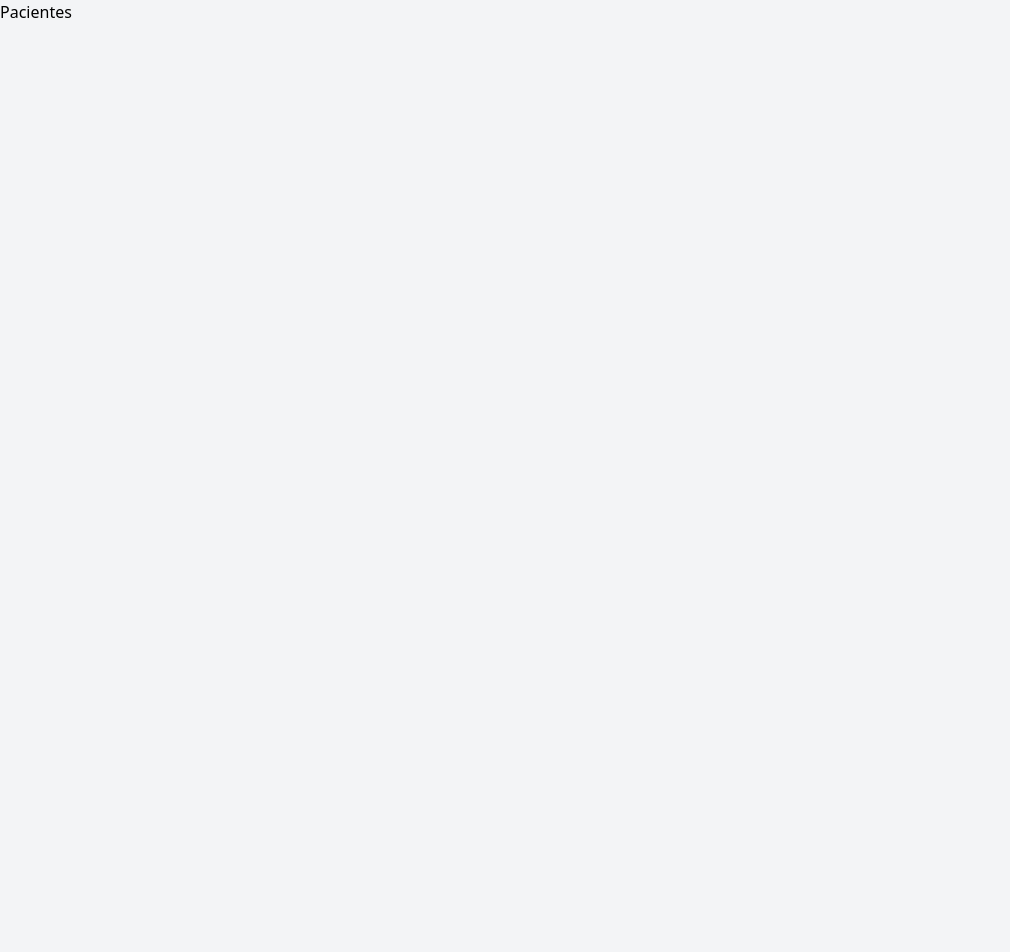
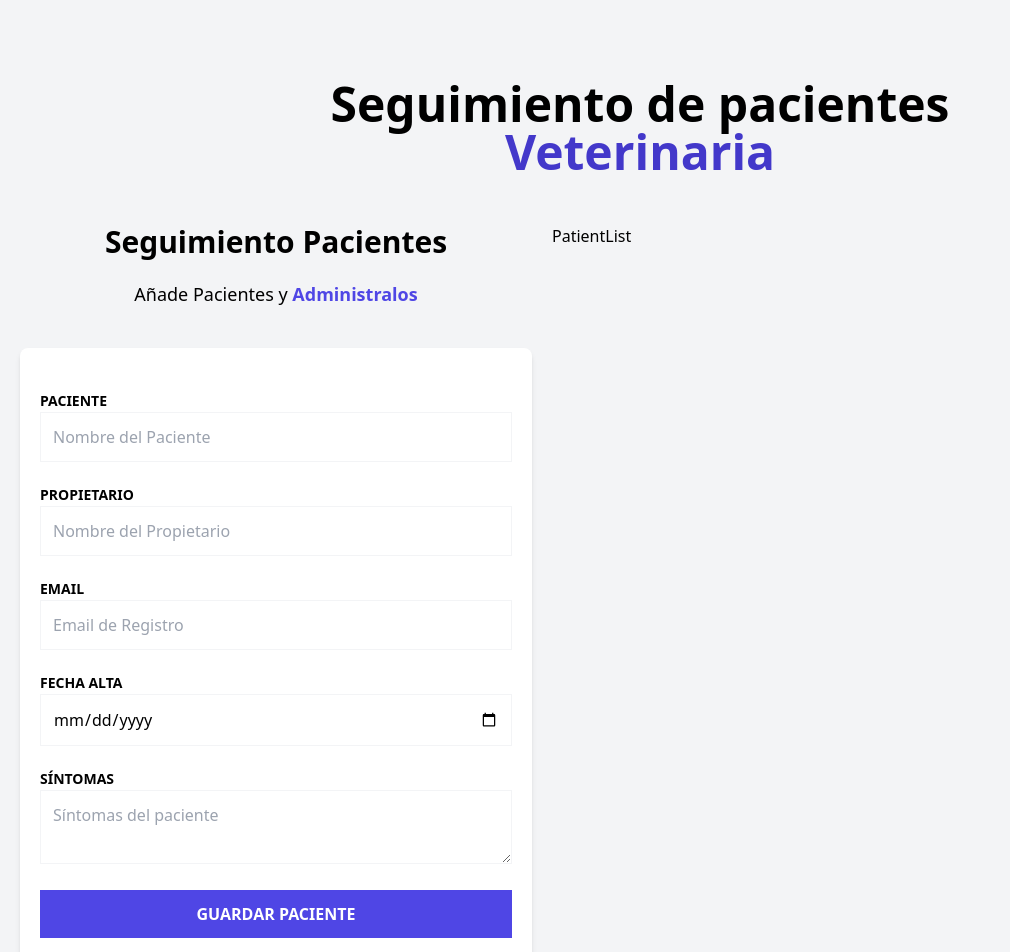
Before and after one commit to Lilian1306/Pacientes-Zustand, a React (Vite) app: page / in a window 1280 px wide. Shown: the top 952 px of the page, without its empty margins (0-1010 px from the left). Before the commit the page ends 800 px from the top, so only its background shows below. Built offline with nearby package versions, Linux system fonts and the light colour scheme.

Commit message:
creando el formulario para el listando pacientes

```diff
--- a/src/App.tsx
+++ b/src/App.tsx
@@ -1,3 +1,5 @@
+import PatientForm from "./components/PatientForm"
+import PatientList from "./components/PatientList"
 
 
 
@@ -5,9 +7,18 @@
 
 
   return (
-    <h1 className="text-4xl">
-      Pacientes
-    </h1>
+    <div className="container mx-auto mt-20">
+      <h1 className="font-black text-5xl text-center md:w-2/3 md:mx-auto">
+        Seguimiento de pacientes {''}
+        <span className="text-indigo-700">Veterinaria</span>
+      </h1>
+      <div className="mt-12 md:flex">
+         <PatientForm/>
+         <PatientList/>
+
+      </div>
+
+    </div>
   )
 }
 
--- /dev/null
+++ b/src/components/PatientForm.tsx
@@ -0,0 +1,82 @@
+export default function PatientForm() {
+
+    return (
+      <div className="md:w-1/2 lg:w-2/5 mx-5">
+          <h2 className="font-black text-3xl text-center">Seguimiento Pacientes</h2>
+
+          <p className="text-lg mt-5 text-center mb-10">
+              Añade Pacientes y {''}
+              <span className="text-indigo-600 font-bold">Administralos</span>
+          </p>
+
+          <form
+              className="bg-white shadow-md rounded-lg py-10 px-5 mb-10"
+              noValidate
+          >
+                <div className="mb-5">
+                    <label htmlFor="name" className="text-sm uppercase font-bold">
+                        Paciente
+                    </label>
+                    <input
+                        id="name"
+                        className="w-full p-3  border border-gray-100"
+                        type="text"
+                        placeholder="Nombre del Paciente"
+                    />
+                </div>
+
+                <div className="mb-5">
+                  <label htmlFor="caretaker" className="text-sm uppercase font-bold">
+                      Propietario
+                  </label>
+                  <input
+                      id="caretaker"
+                      className="w-full p-3  border border-gray-100"
+                      type="text"
+                      placeholder="Nombre del Propietario"
+                  />
+                </div>
+
+              <div className="mb-5">
+                <label htmlFor="email" className="text-sm uppercase font-bold">
+                    Email
+                </label>
+                <input
+                    id="email"
+                    className="w-full p-3  border border-gray-100"
+                    type="email"
+                    placeholder="Email de Registro"
+                />
+              </div>
+
+              <div className="mb-5">
+                  <label htmlFor="date" className="text-sm uppercase font-bold">
+                      Fecha Alta
+                  </label>
+                  <input
+                      id="date"
+                      className="w-full p-3  border border-gray-100"
+                      type="date"
+                  />
+              </div>
+
+              <div className="mb-5">
+                  <label htmlFor="symptoms" className="text-sm uppercase font-bold">
+                  Síntomas
+                  </label>
+                  <textarea
+                      id="symptoms"
+                      className="w-full p-3  border border-gray-100"
+                      placeholder="Síntomas del paciente"
+                  ></textarea>
+              </div>
+
+              <input
+                  type="submit"
+                  className="bg-indigo-600 w-full p-3 text-white uppercase font-bold hover:bg-indigo-700 cursor-pointer transition-colors"
+                  value='Guardar Paciente'
+              />
+          </form>
+      </div>
+    )
+  }
--- /dev/null
+++ b/src/components/PatientList.tsx
@@ -0,0 +1,11 @@
+
+
+function PatientList() {
+  return (
+    <div>
+      PatientList
+    </div>
+  )
+}
+
+export default PatientList
--- a/tailwind.config.js
+++ b/tailwind.config.js
@@ -1,8 +1,8 @@
 /** @type {import('tailwindcss').Config} */
 export default {
   content: [
-    './index.html',
-    './src/**/..{js,tx,jsx,tsx}'
+    "./index.html",
+    "./src/**/*.{js,tx,jsx,tsx}"
   ],
   theme: {
     extend: {},
```
